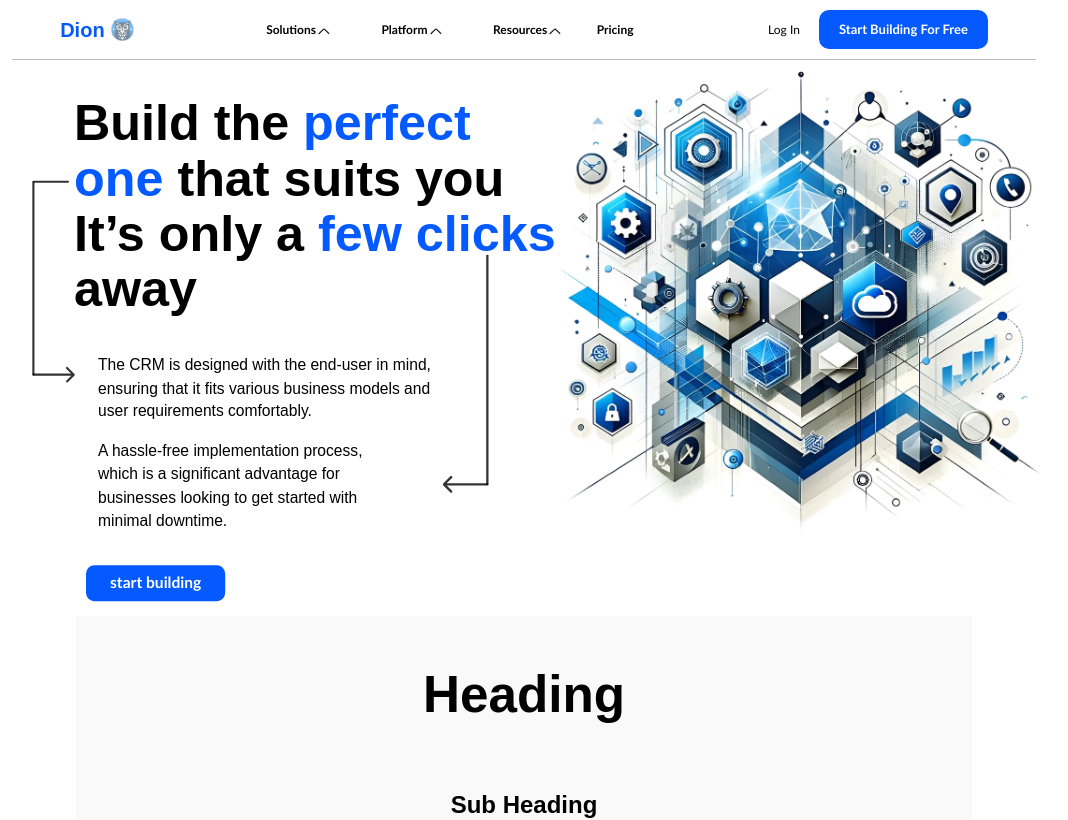
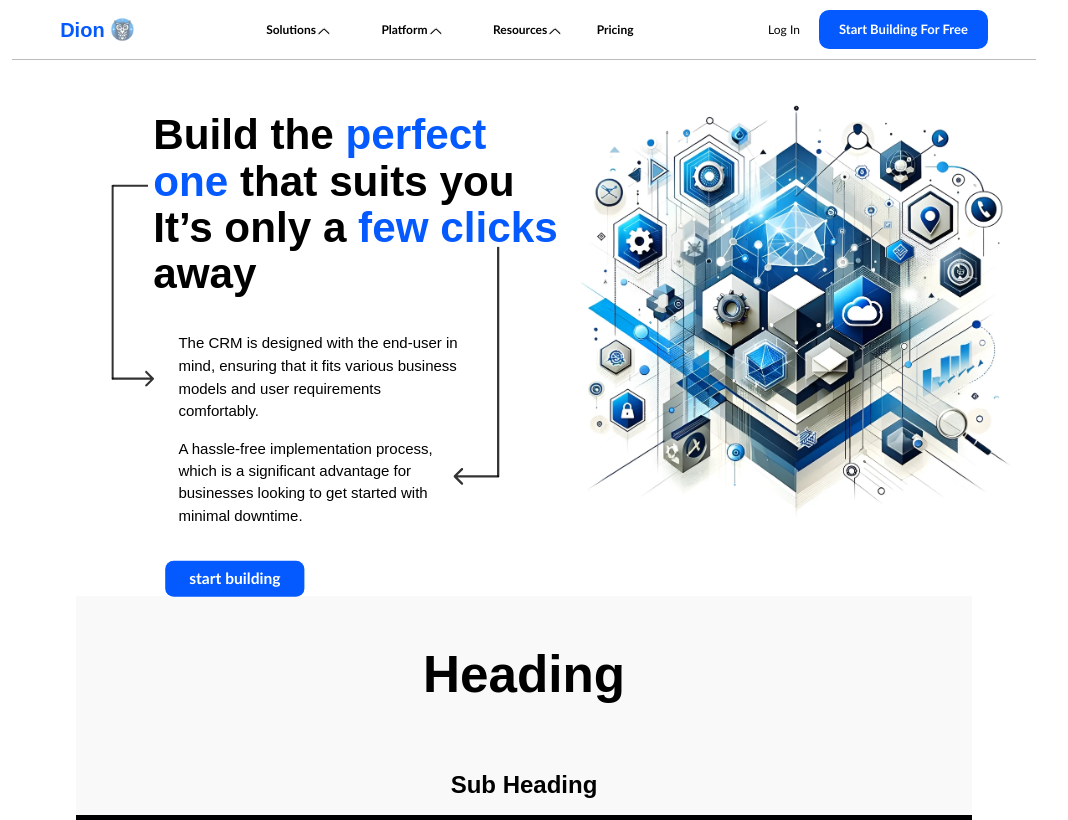
Before and after one commit to Abhijith834/Dion, a React (Vite) app: page / in a window 1280 px wide. Shown: the top 820 px of the page, without its empty margins (116-1184 px from the left). Built offline with nearby package versions, Linux system fonts and the light colour scheme; a web font is replaced by a local one.

Commit message:
section 1 responsive design optimised

```diff
--- a/src/assets/Components/Section1/Section1.css
+++ b/src/assets/Components/Section1/Section1.css
@@ -1,4 +1,10 @@
 .section1 {
+    width: 100%;
+    display: flex;
+    justify-content: center;
+}
+
+.section1_content {
     display: grid;
     grid-template-columns: repeat(1, 1fr);
     background-color: white;
@@ -6,9 +12,10 @@
     box-sizing: border-box;
     width: 100%;
     color: black;
-  max-width: 720px;
-  height: fit-content;
+    max-width: 748px;
+    width: 100%;
 }
+
 .intro {
     width: 100%;
     z-index: 1;
@@ -92,7 +99,7 @@
 }
 
 @media (min-width: 768px) {
-  .section1 {
+    .section1_content {
         grid-template-columns: 45% 55%;
     }
 
@@ -105,11 +112,12 @@
 
     .intro_content {
         width: 100%;
+        /* background-color: tomato; */
     }
 
     .intro_text {
         padding-top: 40px;
-    margin-left: 50px;
+        margin-left: 65px;
         z-index: 1;
     }
 
@@ -142,19 +150,19 @@
     }
 
     .intro_text p {
-    padding-left: 20px;
-    font-size: 13px;
+        padding-left: 21px;
+        font-size: 12.5px;
         font-weight: 500;
         text-align: left;
     }
 
     .hero_text_1 {
         padding-top: 4%;
-    width: 70%;
+        width: 56%;
     }
 
     .hero_text_2 {
-    width: 60%;
+        width: 55%;
     }
 
     .overlay-svg {
@@ -163,23 +171,22 @@
 
     .svg1 {
         margin-top: 110px;
-    margin-left: 18px;
+        margin-left: 30px;
         width: 36px;
     }
 
     .svg2 {
         margin-top: 162px;
-    margin-left: 266px;
+        margin-left: 281px;
         width: 73px;
     }
 
     .image {
-    width: 90%;
-    margin-left: 30px;
+        margin-top: 20px;
+        width: 390px;
+        margin-left: 70px;
         position: static;
-    display: flex;
         align-items: center;
-    justify-content: center;
         z-index: 1;
     }
 
@@ -190,73 +197,35 @@
     }
 }
 
-@media (min-width: 820px) {
-  .image {
-    margin-left: 50px;
-  }
 
-  .intro_text {
-    padding-top: 40px;
-    margin-left: 0;
-  }
-
-  .svg1 {
-    margin-left: -34px;
-  }
-
-  .svg2 {
-    margin-left: 216px;
+@media (min-width: 1000px) {
+    .section1_content {
+        transform: scale(1.2);
+        margin-top: calc(80px * 1.2);
+        margin-bottom: calc(50px * 1.2);
     }
 }
 
-@media (min-width: 1024px) {
-  .intro {
-    font-size: 13.1px;
-  }
-  .intro_text {
-    margin-left: -15px;
-  }
-
-  .intro h1 {
-    width: 96%;
-  }
-
-  .svg1 {
-    margin-left: -50px;
-    margin-top: 120px;
-  }
-
-  .svg2 {
-    margin-left: 258px;
-    margin-top: 182px;
-  }
-
-  .image {
-    width: 110%;
-    margin-left: 50px;
-  }
-}
-
-@media (min-width: 1200px) {
-  .section1 {
-    transform: scale(1.2);
-    margin-top: 80px;
-    margin-bottom: calc(80px * 1.2);
-  }
-}
-
-@media (min-width: 1400px) {
-  .section1 {
+@media (min-width: 1300px) {
+    .section1_content {
         transform: scale(1.4);
         margin-top: calc(100px * 1.4);
         margin-bottom: calc(80px * 1.4);
     }
 }
 
-@media (min-width: 2000px) {
-  .section1 {
+@media (min-width: 1600px) {
+    .section1_content {
         transform: scale(1.6);
         margin-top: calc(100px * 1.6);
         margin-bottom: calc(100px * 1.6);
     }
 }
+
+@media (min-width: 2000px) {
+    .section1_content {
+        transform: scale(1.8);
+        margin-top: calc(100px * 1.8);
+        margin-bottom: calc(100px * 2);
+    }
+}
--- a/src/assets/Components/Section1/Section1.jsx
+++ b/src/assets/Components/Section1/Section1.jsx
@@ -8,6 +8,7 @@ import Start_building from "../Buttons/Start_building/Start_building";
 function Section1() {
   return (
     <div className="section1">
+      <div className="section1_content">
         <div className="intro">
           <div className="intro_content">
             <div className="intro_text">
@@ -57,6 +58,7 @@ function Section1() {
           />
         </div>
       </div>
+    </div>
   );
 }
 
```
Also changed, not shown: src/assets/Components/Section2/Section2.css (line endings or trailing spaces). Lines whose indentation alone changed are shown as unchanged.
